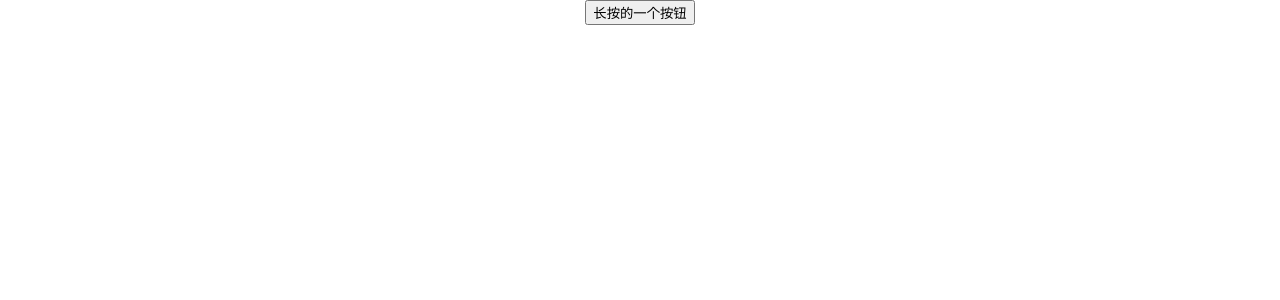
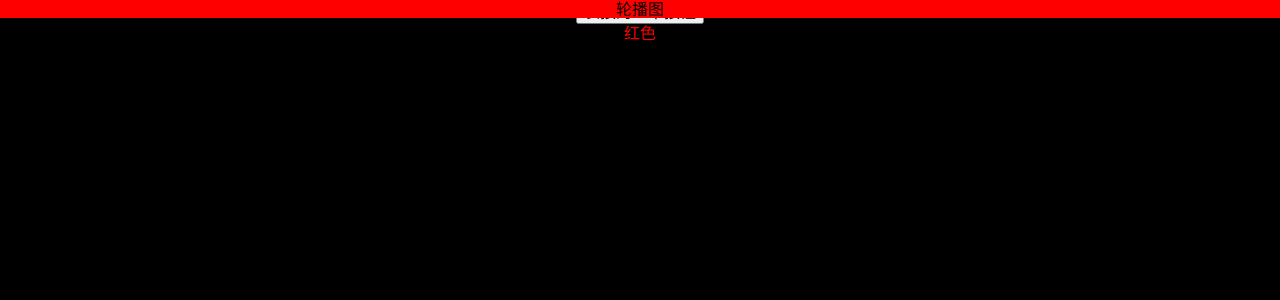
Before and after one commit to Inuyashaaaaa/2020SemesterSummary, a React (Create React App) app: page / in a window 1280 px wide. Shown: the top 300 px of the page. Built offline with nearby package versions, Linux system fonts and the light colour scheme.

Commit message:
save: 保存一个版本

```diff
--- a/package.json
+++ b/package.json
@@ -11,14 +11,17 @@
     "@types/react": "^16.9.0",
     "@types/react-dom": "^16.9.0",
     "@types/react-redux": "^7.1.9",
+    "@types/react-transition-group": "^4.4.0",
     "customize-cra": "^1.0.0",
     "immutable": "^4.0.0-rc.12",
     "node-sass": "^4.14.1",
+    "normalize.css": "^8.0.1",
     "react": "^16.13.1",
     "react-app-rewired": "^2.1.6",
     "react-dom": "^16.13.1",
     "react-redux": "^7.2.1",
     "react-scripts": "3.4.3",
+    "react-transition-group": "^4.4.1",
     "redux": "^4.0.5",
     "redux-thunk": "^2.3.0",
     "swiper": "^6.2.0",
--- a/src/App.css
+++ b/src/App.css
@@ -1,3 +1,32 @@
 .App {
   text-align: center;
+  position: relative;
 }
+
+.cover-enter {
+  opacity: 0;
+  display: block;
+}
+
+.cover-enter-active {
+  opacity: 1;
+  transition: opacity 3000ms ease-in;
+}
+
+.cover-enter-done {
+  opacity: 1;
+}
+
+.cover-exit {
+  opacity: 1;
+}
+
+.cover-exit-active {
+  opacity: 0;
+  transition: opacity 3000ms ease-in;
+}
+
+.cover-exit-done {
+  opacity: 0;
+  display: none;
+}
--- a/src/App.tsx
+++ b/src/App.tsx
@@ -1,32 +1,42 @@
-import React, { FC, useState } from 'react';
+import React, { FC, useRef, useState } from 'react';
 import './App.css';
 import Cover from './components/cover'
 import { Swiper, SwiperSlide } from 'swiper/react'
-import 'swiper/swiper.scss';
-import { connect, ConnectedProps } from 'react-redux';
-import { actionCreators } from './store';
+import 'swiper/swiper.scss'
+import { connect, ConnectedProps } from 'react-redux'
+import { actionCreators } from './store'
+import { CSSTransition } from 'react-transition-group'
+import './App.css'
 
 interface IAppProps extends PropsFromRedux { }
 
 const App: FC<IAppProps> = (props) => {
   const { page, joinGame } = props
-  const [ timer, setTimer ] = useState<NodeJS.Timeout>()
+  const timer = useRef<NodeJS.Timeout>()
   const onJoinGame = (activeIndex: number) => {
     if (activeIndex === 2) {
-      setTimer(setTimeout(() => {
+      timer.current = setTimeout(() => {
         joinGame()
-      }, 3000))
+      }, 3000);
     } else {
-      if (timer)
-        clearTimeout(timer)
+      if (timer.current)
+        clearTimeout(timer.current)
     }
   }
-  const renderComponent = () => {
-    switch (page) {
-      case 0:
-        return <Cover />
-      case 1:
   return (
+    <div className="App">
+      <CSSTransition
+        in={page === 0}
+        classNames="cover"
+        timeout={3000}
+      >
+        <Cover />
+      </CSSTransition>
+      <CSSTransition
+        in={page === 1}
+        classNames="cover"
+        timeout={3000}
+      >
         <Swiper
           onSlideChange={(swiper) => onJoinGame(swiper.activeIndex)}
         >
@@ -40,17 +50,14 @@ const App: FC<IAppProps> = (props) => {
             <div style={{ background: 'green' }}>12</div>
           </SwiperSlide>
         </Swiper>
-        )
-      case 2:
-        return <div>游戏页面</div>
-      default:
-        alert('发生了未知错误')
-        break;
-    }
-  }
-  return (
-    <div className="App">
-      {renderComponent()}
+      </CSSTransition>
+      <CSSTransition
+        in={page === 2}
+        classNames="cover"
+        timeout={3000}
+      >
+        <div>游戏界面</div>
+      </CSSTransition>
     </div>
   );
 }
--- a/src/components/cover/index.css
+++ b/src/components/cover/index.css
@@ -0,0 +1,6 @@
+.cover_container {
+  height: 100vh;
+  width: 100%;
+  background-color: black;
+  position: absolute;
+}
--- a/src/components/cover/index.tsx
+++ b/src/components/cover/index.tsx
@@ -1,28 +1,32 @@
-import React, { FC, useState } from 'react'
+import React, { FC, useRef } from 'react'
 import { connect, ConnectedProps } from 'react-redux'
 import { actionCreators } from '../../store/'
+import './index.css'
 
 interface ICoverProps extends PropsFromRedux {}
 
 const Cover: FC<ICoverProps> = (props) => {
   const { unseal } = props
-  const [ timer, setTimer ] = useState<NodeJS.Timeout>()
+  const timer = useRef<NodeJS.Timeout>()
   const onSealTouchStart = () => {
-    setTimer(setTimeout(() => {
+    timer.current = setTimeout(() => {
       unseal()
-    }, 1000))
+    }, 1000)
   }
   const onSealTouchEnd = () => {
-    if (timer)
-    clearTimeout(timer)
+    if (timer.current)
+      clearTimeout(timer.current)
   }
   return (
-    <>
+    <div className="cover_container">
       <button
         onTouchStart={onSealTouchStart}
         onTouchEnd={onSealTouchEnd}
       >长按的一个按钮</button>
-    </>
+      <div style={{color: 'red'}}>
+        红色
+      </div>
+    </div>
   )
 }
 
--- a/src/index.css
+++ b/src/index.css
@@ -5,6 +5,7 @@ body {
     sans-serif;
   -webkit-font-smoothing: antialiased;
   -moz-osx-font-smoothing: grayscale;
+  padding: 0;
 }
 
 code {
--- a/src/index.tsx
+++ b/src/index.tsx
@@ -5,6 +5,7 @@ import App from './App';
 import * as serviceWorker from './serviceWorker';
 import { store } from './store'
 import { Provider } from 'react-redux'
+import 'normalize.css'
 
 ReactDOM.render(
   <React.StrictMode>
```
Also changed, not shown: 1 other file (tests, documents, lock files or other folders). Lines whose indentation alone changed are shown as unchanged.
